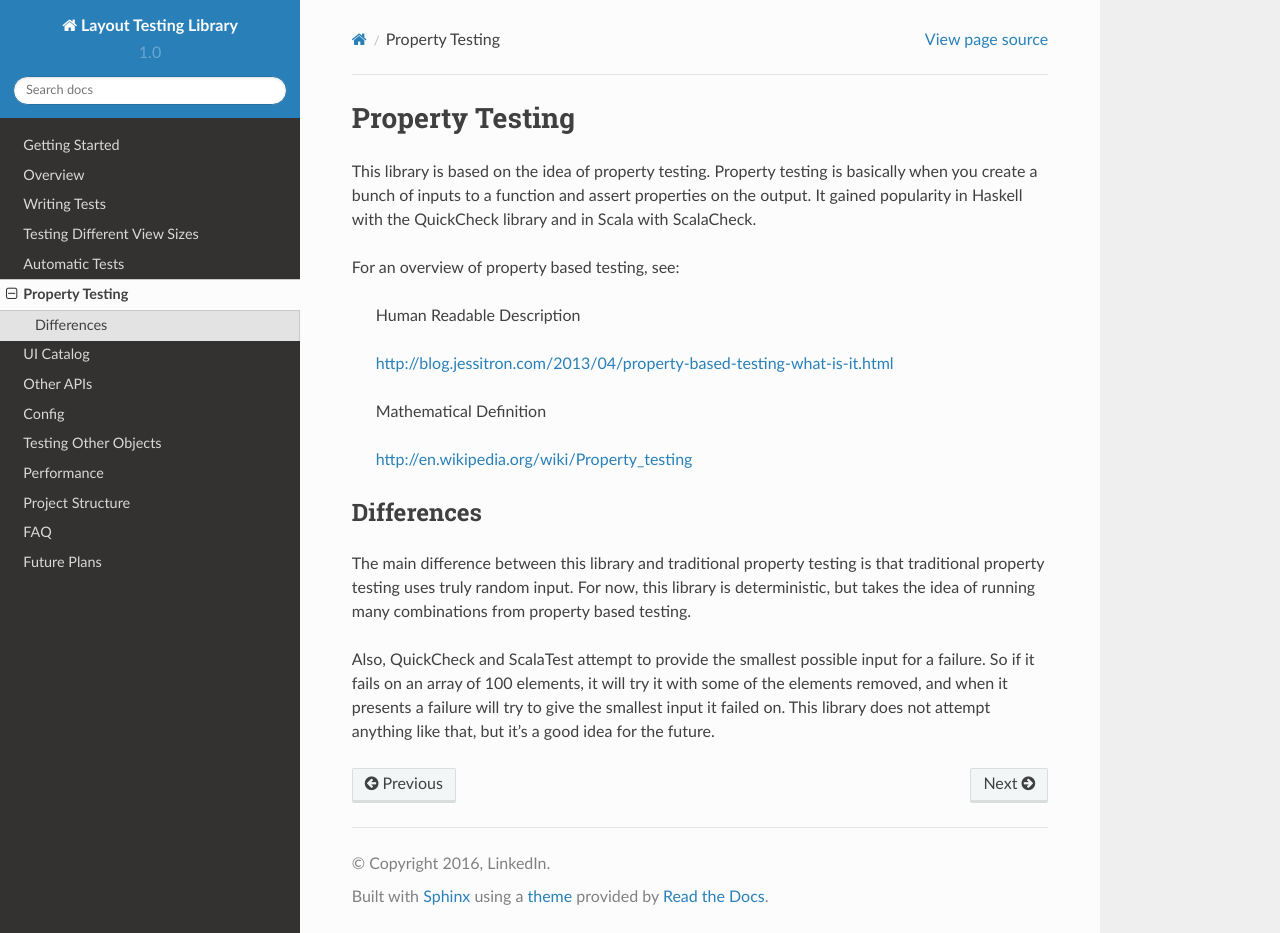
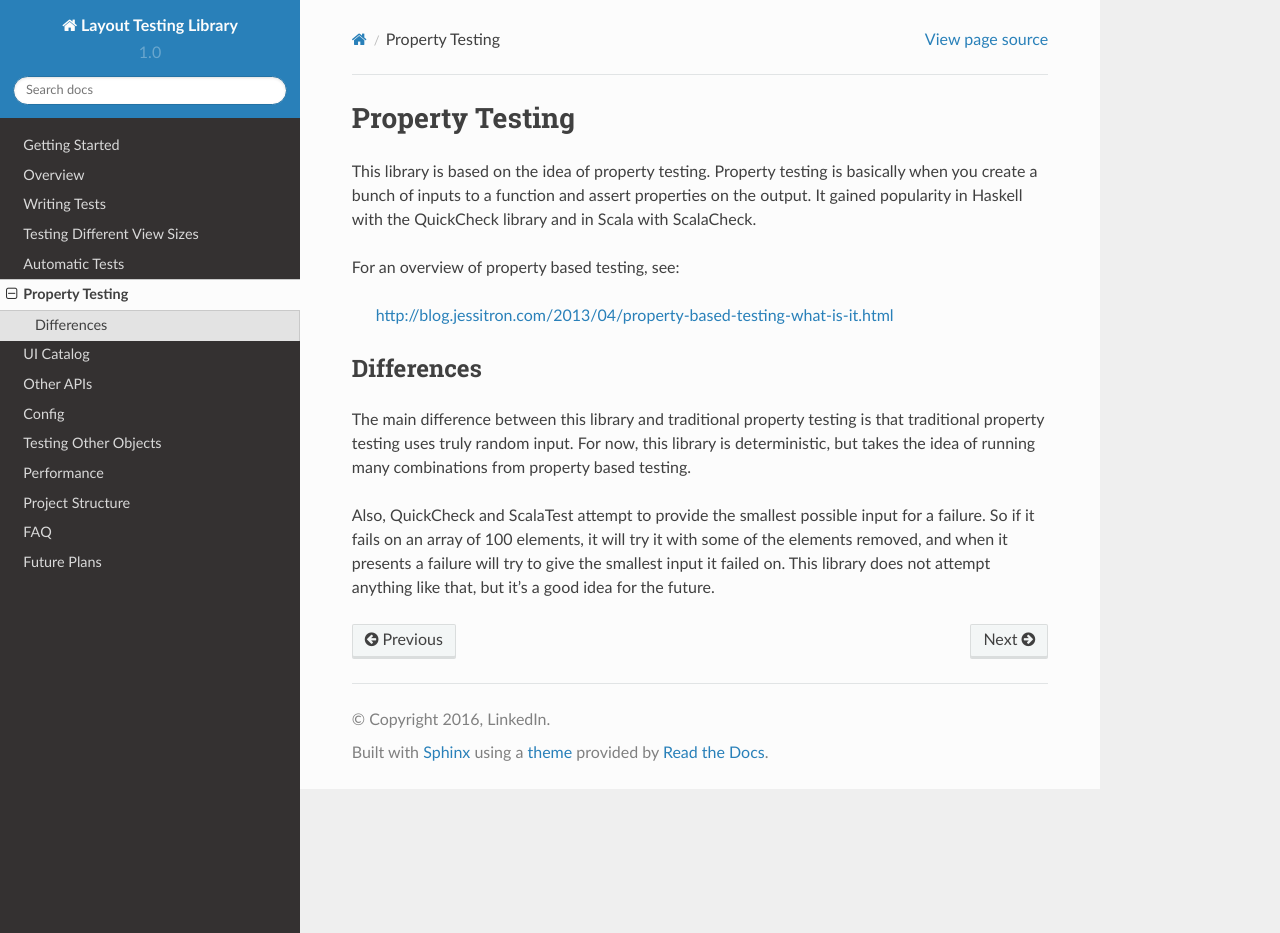
Before and after one commit to linkedin/LayoutTest-iOS, a Sphinx documentation site: the page built from docs/pages/050_propertyTesting.rst, in a window 1280 px wide and 933 px high. Built offline with Sphinx 7.4.7 and the Read the Docs theme 2.0.0, drawn with Linux system fonts in a browser that asks for light colours.

Commit message:
Removing mathematical definition of property testing because it's just confusing

```diff
--- a/docs/pages/050_propertyTesting.rst
+++ b/docs/pages/050_propertyTesting.rst
@@ -5,13 +5,7 @@
 
 For an overview of property based testing, see:
 
-  Human Readable Description
-
   http://blog.jessitron.com/2013/04/property-based-testing-what-is-it.html
-
-  Mathematical Definition
-
-  http://en.wikipedia.org/wiki/Property_testing
 
 Differences
 ===========
```
